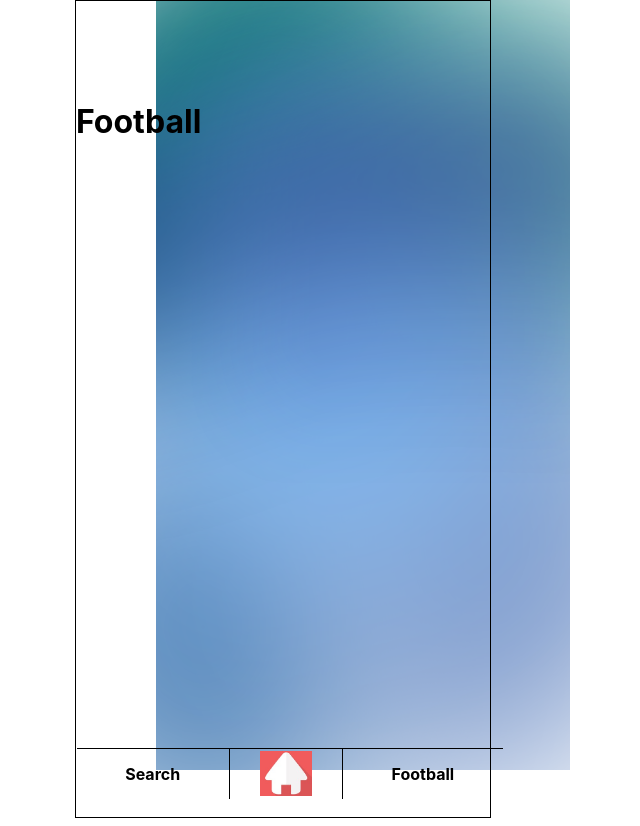
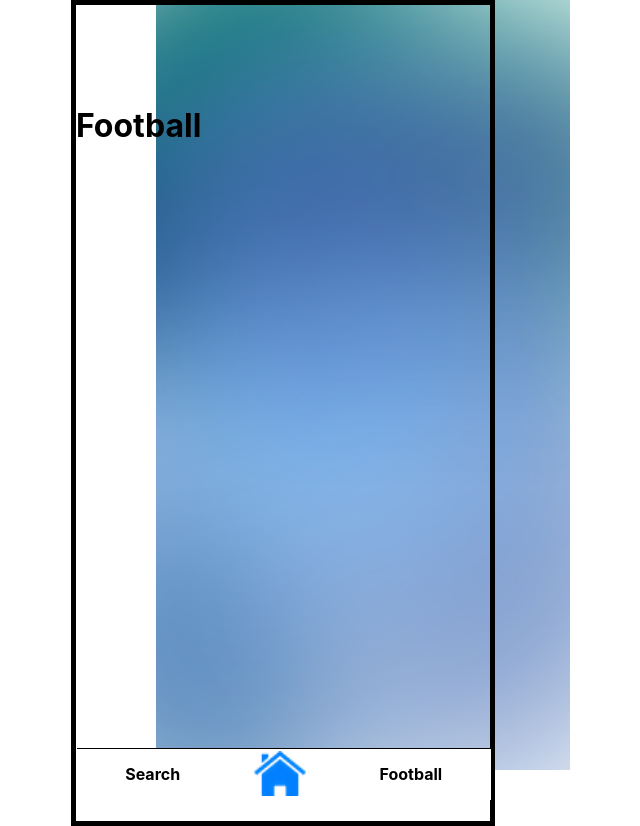
Before and after one commit to footcastapp/v.0.0, a React (Create React App) app in the folder react/: page /football in a window 1280 px wide. Shown: the whole page, without its empty margins (357-997 px from the left). Built offline with nearby package versions, Linux system fonts and the light colour scheme.

Commit message:
Background-added

```diff
--- a/react/src/Components/navBar.js
+++ b/react/src/Components/navBar.js
@@ -1,7 +1,7 @@
 import React, { Component } from "react";
 import "../Styles/nav.css";
 import { NavLink } from "react-router-dom";
-import home from "../Assets/home1.jpg";
+import home from "../Images/Homebutton.png";
 
 class navBar extends Component {
   state = {};
--- a/react/src/Styles/App.css
+++ b/react/src/Styles/App.css
@@ -11,7 +11,8 @@ body {
   padding-top: 80px;
   margin: 0 auto;
   border-color: black;
-  border-width: 1px;
+  border-width: 5px;
+  z-index: -1;
 }
 h1 {
   border-color: black;
--- a/react/src/Styles/nav.css
+++ b/react/src/Styles/nav.css
@@ -3,7 +3,7 @@ ul {
   margin: 0 auto;
   padding: 0;
   overflow: hidden;
-  background-color: transparent;
+  background-color: white;
   position: fixed;
   bottom: 0;
   cursor: pointer;
@@ -15,7 +15,7 @@ li {
   padding: 15px 48.7px;
   margin: 0 auto;
   border-top: 1px solid black;
-  transition: 1s;
+  transition: 0.5s;
 }
 a {
   color: black;
@@ -23,16 +23,16 @@ a {
 }
 li:hover {
   text-decoration-line: underline;
+  border-color: cornflowerblue;
+  border-width: 10px;
 }
 li#search {
-  border-right: 1px solid black;
   margin-left: 0.5px;
 }
 li#football {
-  border-left: 1px solid black;
 }
 li#home {
-  padding: 2px 30px 0px 30px;
+  padding: 2px 25px 0px 25px;
 }
 img {
   height: 45px;
```
Also changed, not shown: react/src/Images/Android-Chrome-home-button.png, react/src/Images/Homebutton.png (added).
